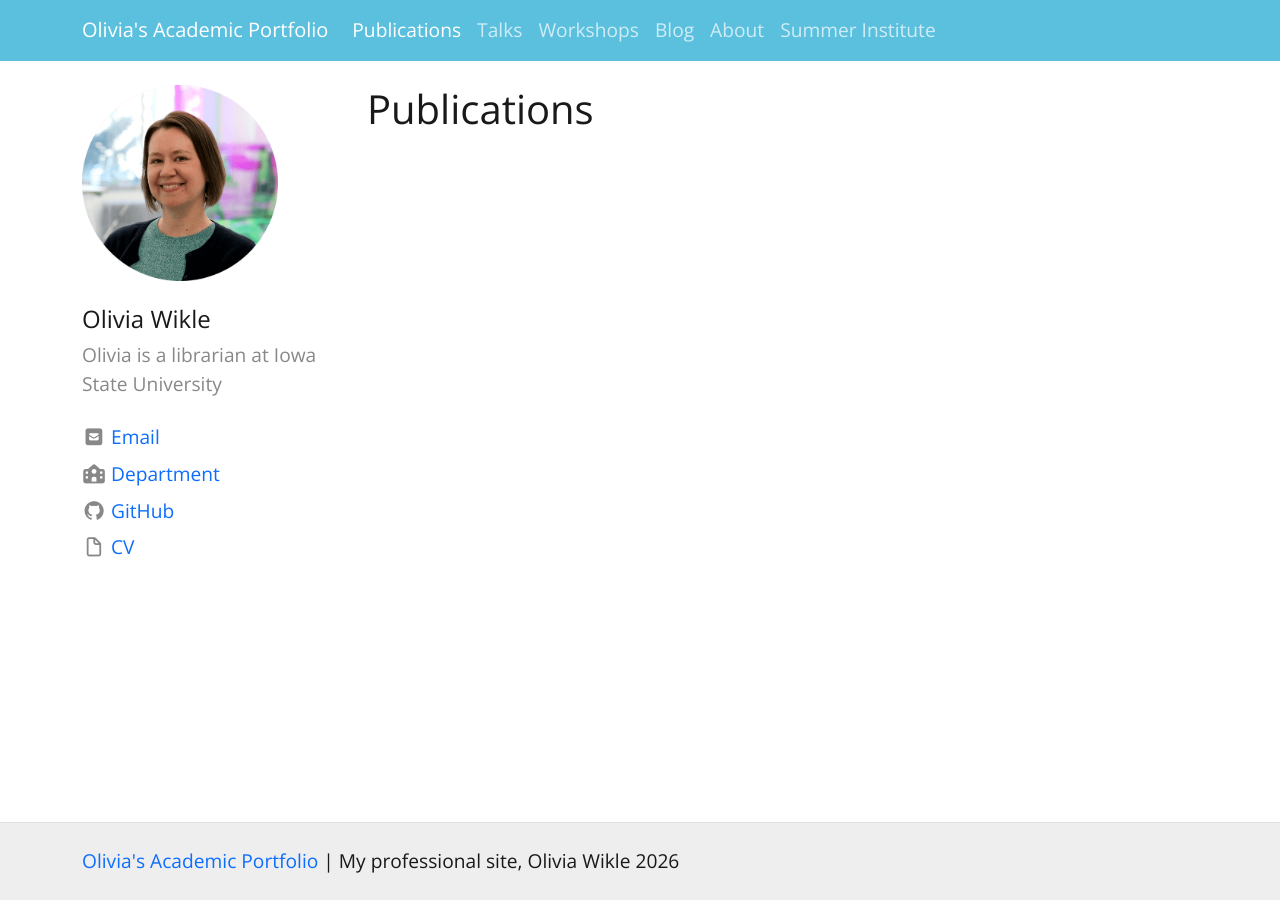
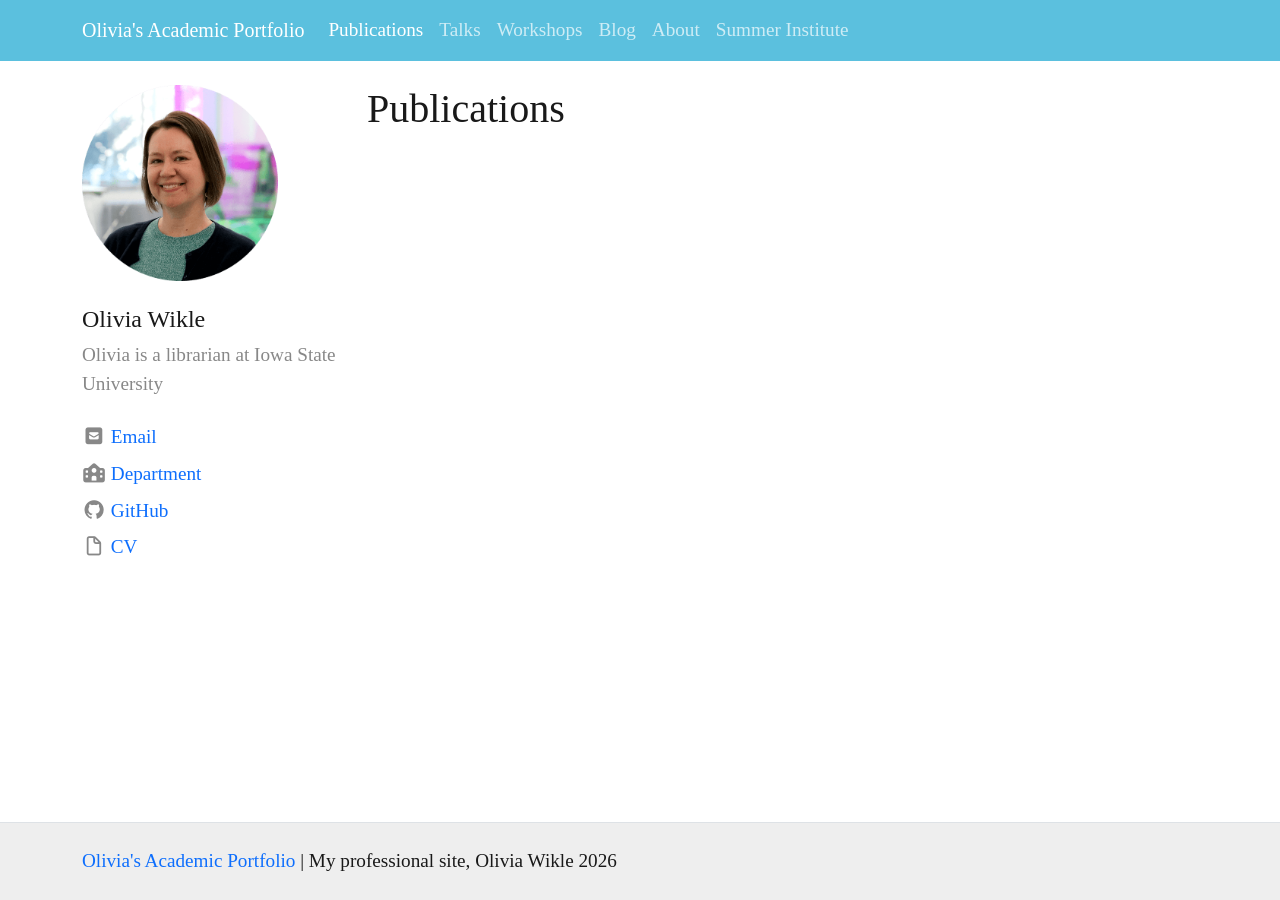
Before and after one commit to emanderson811/portfolio-website-workshop, a Jekyll site: the page built from pages/publications.md, in a window 1280 px wide. Built offline with Jekyll 4.4.1, drawn with Linux system fonts in a browser that asks for light colours; nearby versions of some CDN libraries; some web fonts are replaced.

Commit message:
update font

```diff
--- a/_config.yml
+++ b/_config.yml
@@ -71,8 +71,8 @@ bootswatch: yeti
 base-font-size: 1.2em
 text-color: "#191919"
 link-color: "#0d6efd"
-base-font-family: # comment out for bootstrap defaults. e.g. Roboto
-font-cdn: # add font stylesheet, e.g. <link href="https://fonts.googleapis.com/css?family=Roboto&display=swap" rel="stylesheet">
+base-font-family: Macondo # comment out for bootstrap defaults. e.g. Roboto
+font-cdn: <link href="https://fonts.googleapis.com/css2?family=Macondo&family=Ultra&display=swap" rel="stylesheet"> # add font stylesheet, e.g. <link href="https://fonts.googleapis.com/css?family=Roboto&display=swap" rel="stylesheet">
 
 # ICONS [optional!]
 # Generates icons for sidebar information from https://fontawesome.com/
```
